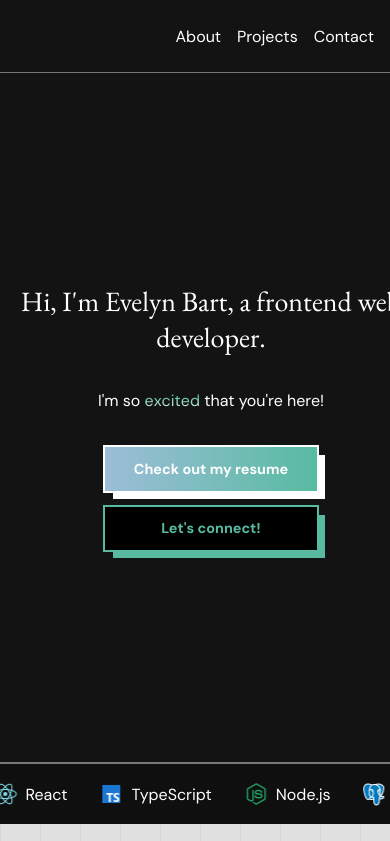
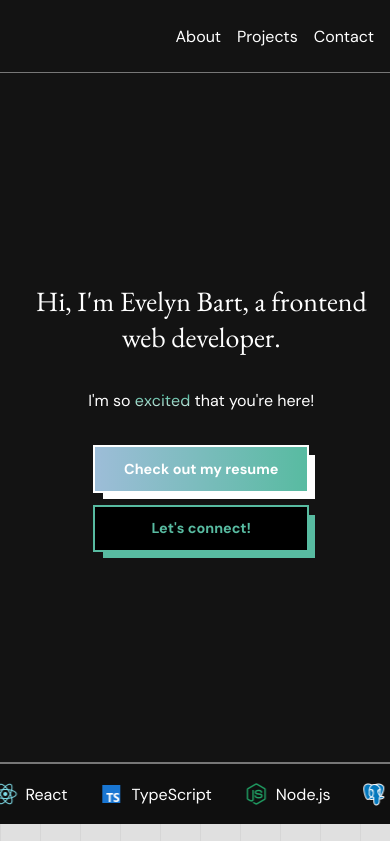
Before and after one commit to evelynmbart/evelyn-portfolio, a React (Vite) app: page / in a window 390 px wide. Shown: the top 841 px of the page. Built offline with nearby package versions, Linux system fonts and the light colour scheme; a web font is replaced by a local one.

Commit message:
update mobile design hero comp

```diff
--- a/src/sections/Hero.jsx
+++ b/src/sections/Hero.jsx
@@ -208,6 +208,7 @@ const Main = styled.main`
 
   @media (max-width: 1024px) {
     flex-direction: column-reverse;
+    height: 10%;
   }
 `;
 
@@ -302,10 +303,11 @@ const Left = styled.div`
     border-bottom: 1px solid rgb(119, 119, 119);
     gap: 2rem;
     padding: 2rem 1rem;
-    height: 100%;
+    height: 60%;
   }
 
   @media (max-width: 768px) {
+    width: 95%;
     height: 100%;
   }
 `;
```
